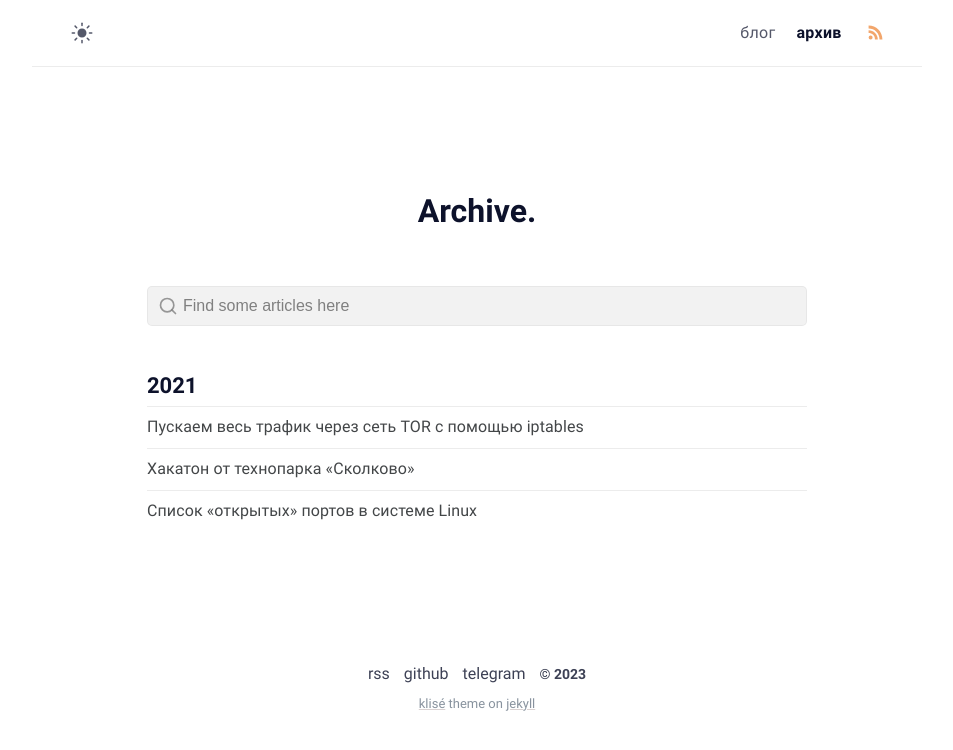
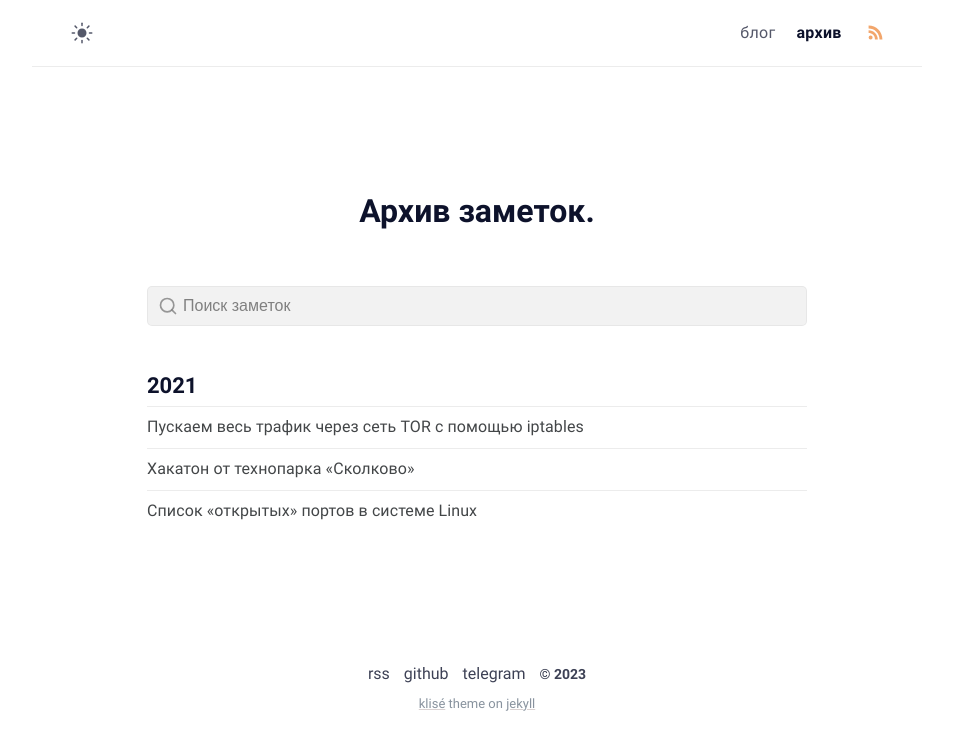
Before and after one commit to pooh2pooh/pooh2pooh.github.io, a Jekyll site: the page built from archive.html, in a window 1280 px wide. Shown: the top 750 px of the page, without its empty margins (163-1116 px from the left). Built offline with Jekyll 4.4.1, drawn with Linux system fonts in a browser that asks for light colours.

Commit message:
translated archive page

```diff
--- a/archive.html
+++ b/archive.html
@@ -1,8 +1,8 @@
 ---
-title: Archive
+title: Архив заметок
 permalink: /archive/
 layout: page
-excerpt: All post.
+excerpt: Все заметки.
 comments: false
 ---
 
@@ -10,7 +10,7 @@ comments: false
   <label for="search-input" aria-hidden="true">
     <svg xmlns="http://www.w3.org/2000/svg" width="20" height="20" viewBox="0 0 24 24" fill="none" stroke="rgba(128,128,128,0.8)" stroke-width="2" stroke-linecap="round" stroke-linejoin="round" class="feather feather-search"><circle cx="11" cy="11" r="8"></circle><line x1="21" y1="21" x2="16.65" y2="16.65"></line></svg>
   </label>
-  <input type="search" id="search-input" placeholder="Find some articles here" aria-label="Search">
+  <input type="search" id="search-input" placeholder="Поиск заметок" aria-label="Search">
 </div>
 
 <ul id="search-results"></ul>
```
